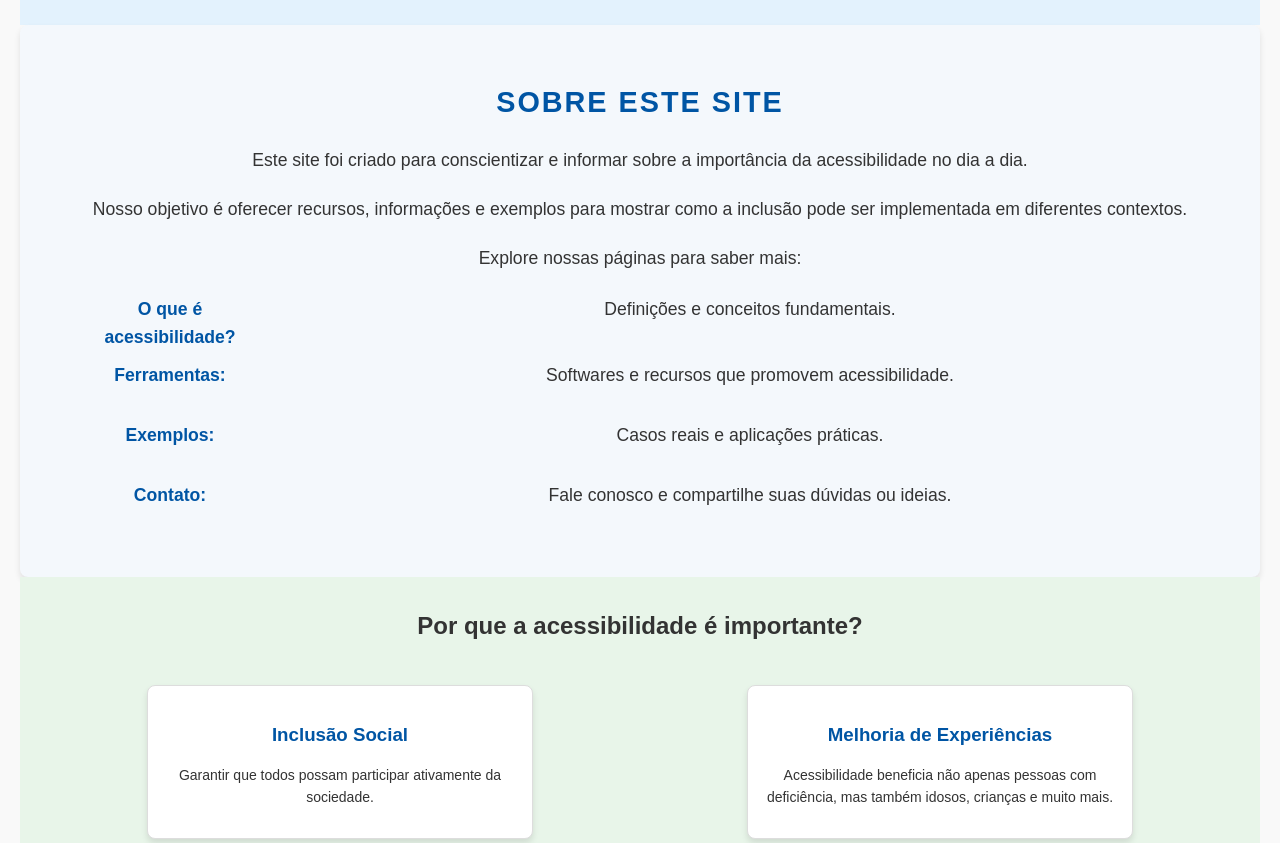
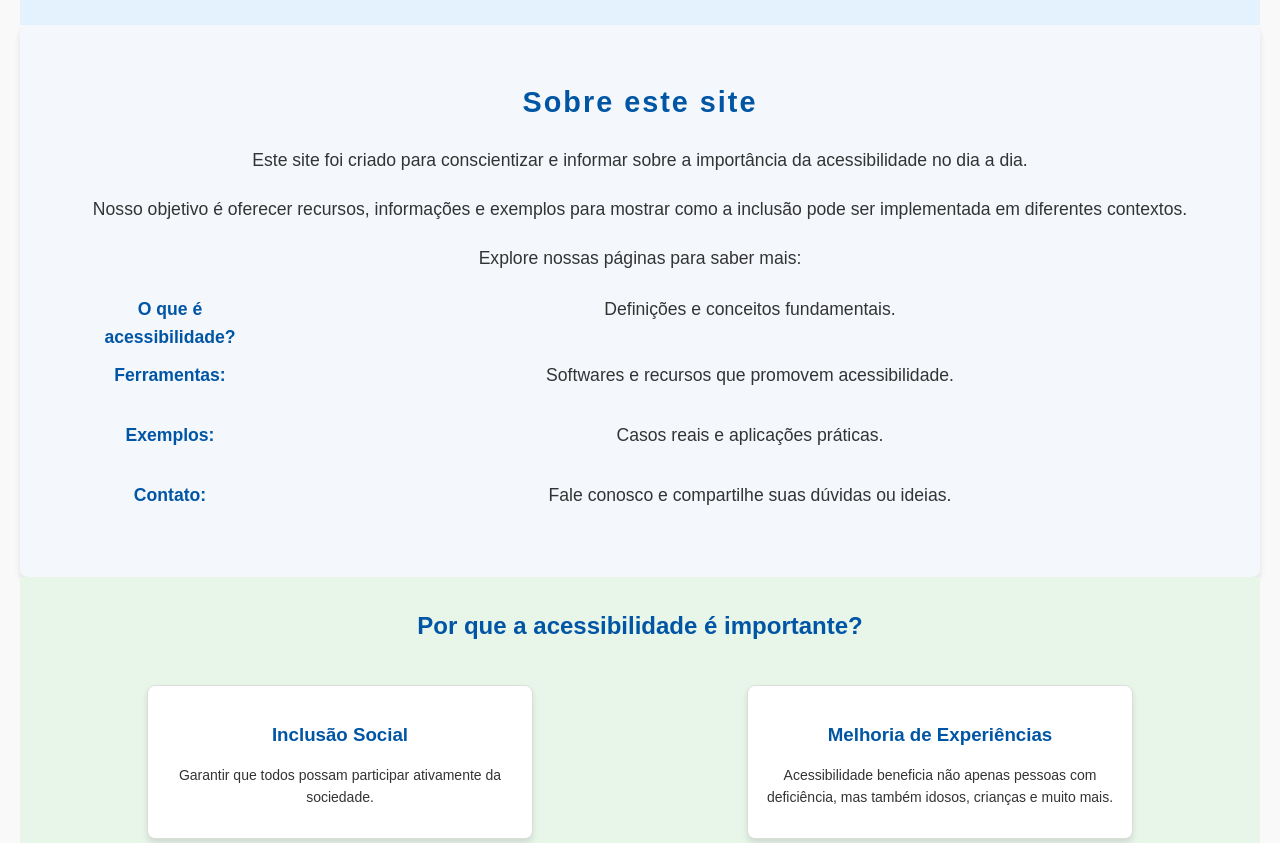
Before and after one commit to IgorThiagoLara/Acessibilidade_PW, a plain HTML site: page index.html in a window 1280 px wide. Shown: the part 751-1594 px from the top of the page. Drawn offline with Linux system fonts and the light colour scheme.

Commit message:
Update index.css

```diff
--- a/CSS/index.css
+++ b/CSS/index.css
@@ -32,6 +32,10 @@
 
 .beneficios_container div {
     text-align: center;
+}
+
+.beneficios_container h2{
+    color: #0055a4;
 }
 
 .beneficios {
@@ -74,7 +78,6 @@
     text-align: center;
     font-size: 1.8em;
     margin-bottom: 20px;
-    text-transform: uppercase;
     letter-spacing: 2px;
 }
 
```
